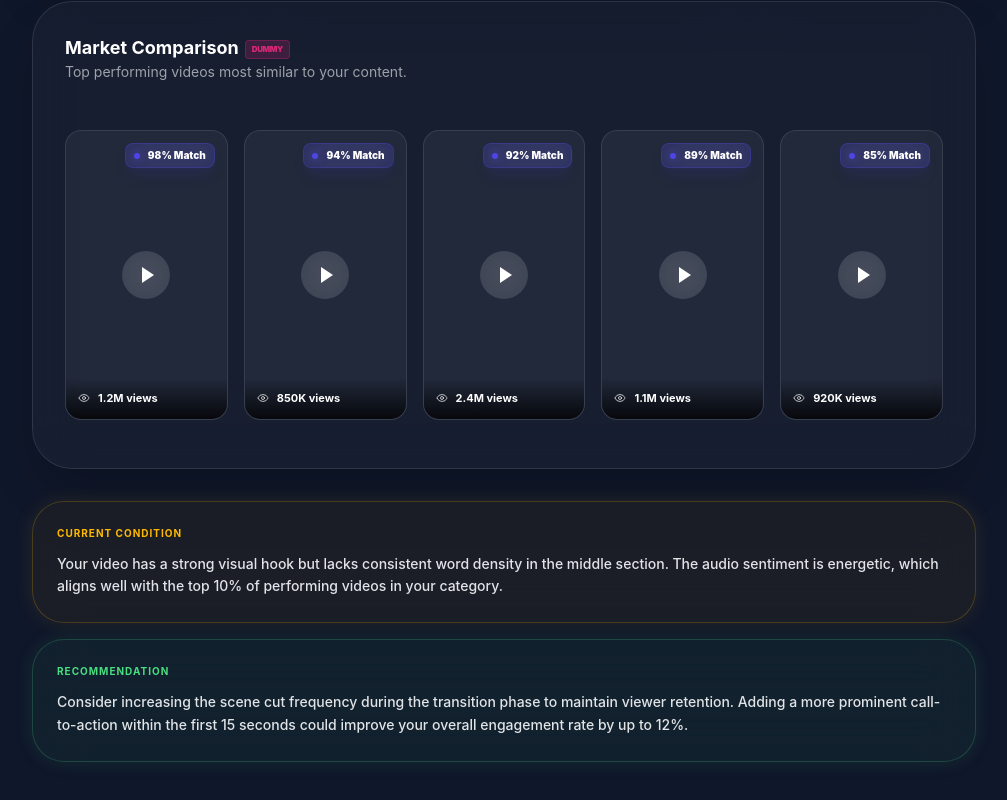
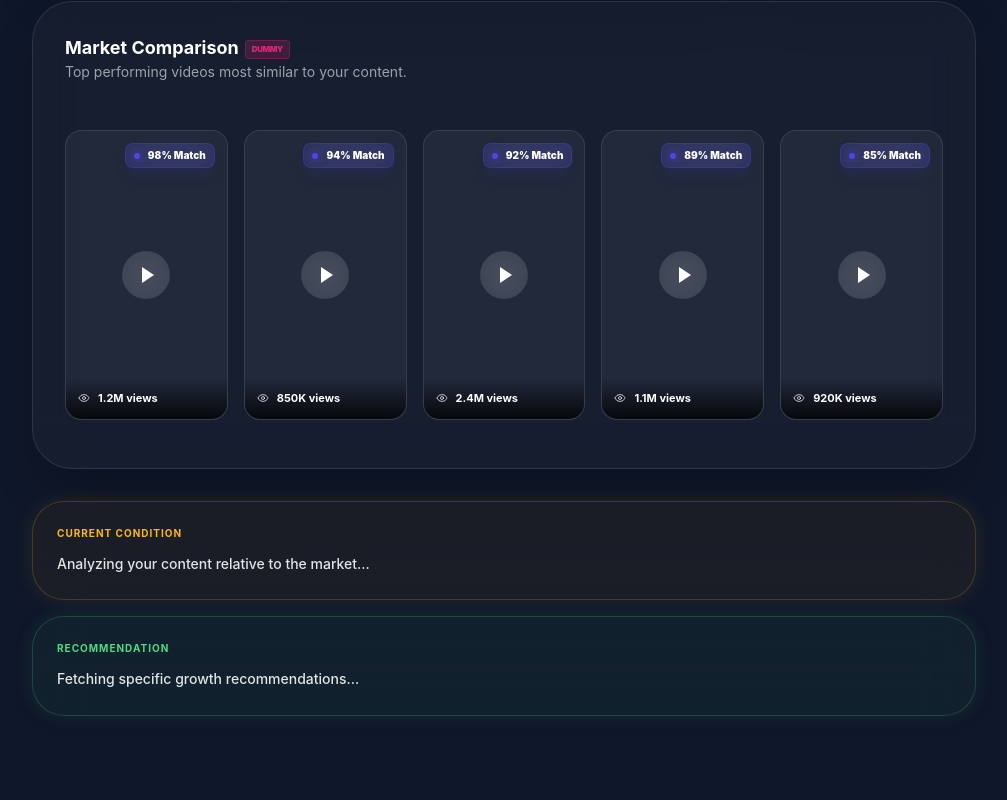
Before and after one commit to fathindifa26/frontend-content, a React (Vite) app: page / in a window 1280 px wide. Shown: the part 1696-2496 px from the top of the page, without its empty margins (264-1271 px from the left). After the commit the page ends 2452 px from the top, so only its background shows below. Built offline with nearby package versions, Linux system fonts and the light colour scheme.

Commit message:
ai summary

```diff
--- a/src/components/views/UploadView.tsx
+++ b/src/components/views/UploadView.tsx
@@ -18,6 +18,10 @@ export function UploadView({ onUpload, isAnalyzing, data }: UploadViewProps) {
   const [benchmarkType, setBenchmarkType] = useState<"frequency" | "views">("frequency");
   const analysis = data?.analysis || {};
   const market = data?.market_comparison || {};
+  const aiSummary = data?.ai_summary || {
+    current_condition: "Analyzing your content relative to the market...",
+    recommendation: "Fetching specific growth recommendations..."
+  };
 
   return (
     <div className="space-y-8 animate-in fade-in duration-500">
@@ -131,7 +135,7 @@ export function UploadView({ onUpload, isAnalyzing, data }: UploadViewProps) {
               <h3 className="text-[10px] font-bold text-amber-400 uppercase tracking-widest">Current Condition</h3>
             </div>
             <p className="text-sm text-on-surface/90 leading-relaxed font-medium">
-              Your video has a strong visual hook but lacks consistent word density in the middle section. The audio sentiment is energetic, which aligns well with the top 10% of performing videos in your category.
+              {aiSummary.current_condition}
             </p>
           </div>
         </div>
@@ -143,7 +147,7 @@ export function UploadView({ onUpload, isAnalyzing, data }: UploadViewProps) {
               <h3 className="text-[10px] font-bold text-success uppercase tracking-widest">Recommendation</h3>
             </div>
             <p className="text-sm text-on-surface/90 leading-relaxed font-medium">
-              Consider increasing the scene cut frequency during the transition phase to maintain viewer retention. Adding a more prominent call-to-action within the first 15 seconds could improve your overall engagement rate by up to 12%.
+              {aiSummary.recommendation}
             </p>
           </div>
         </div>
```
